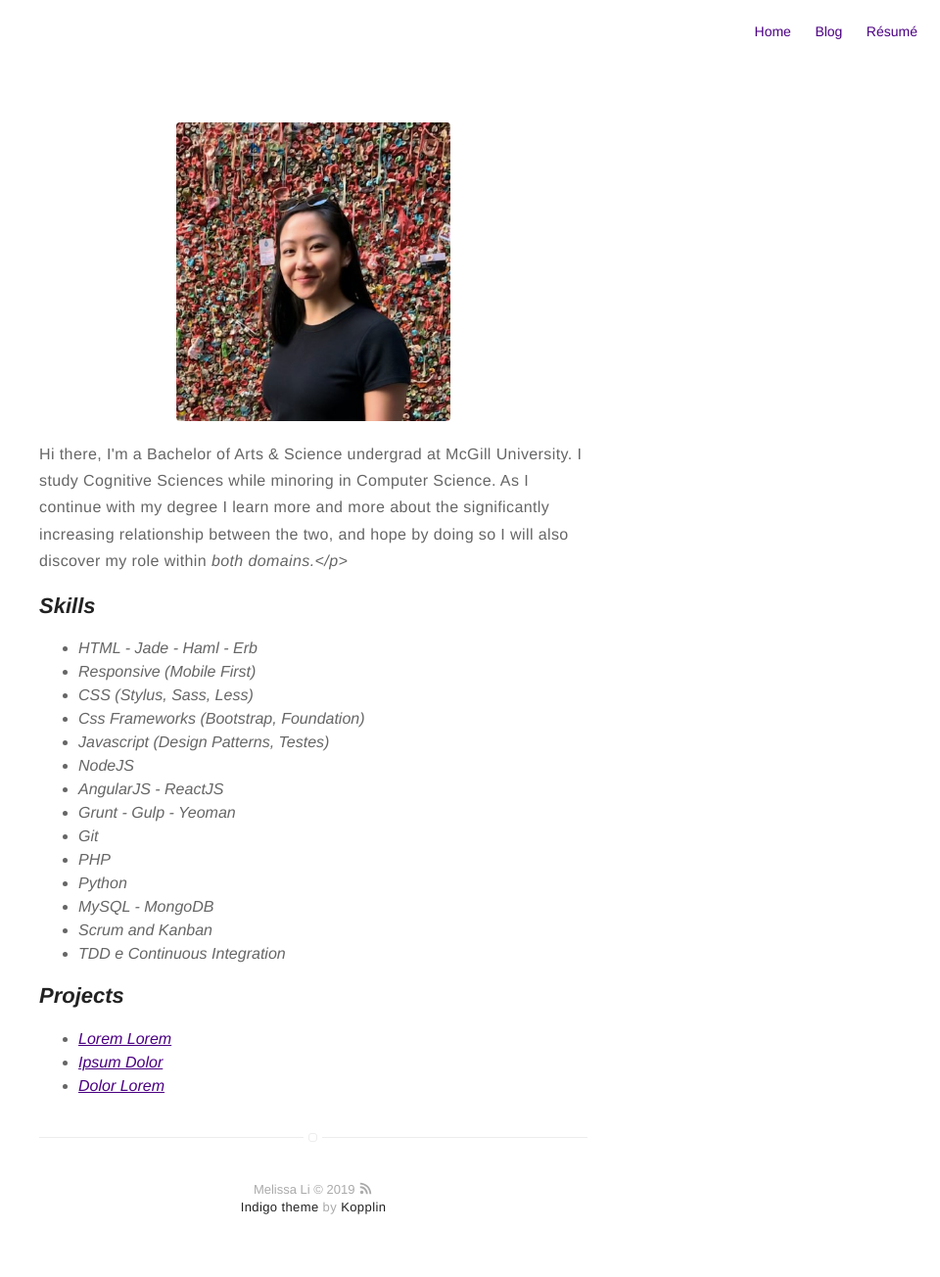
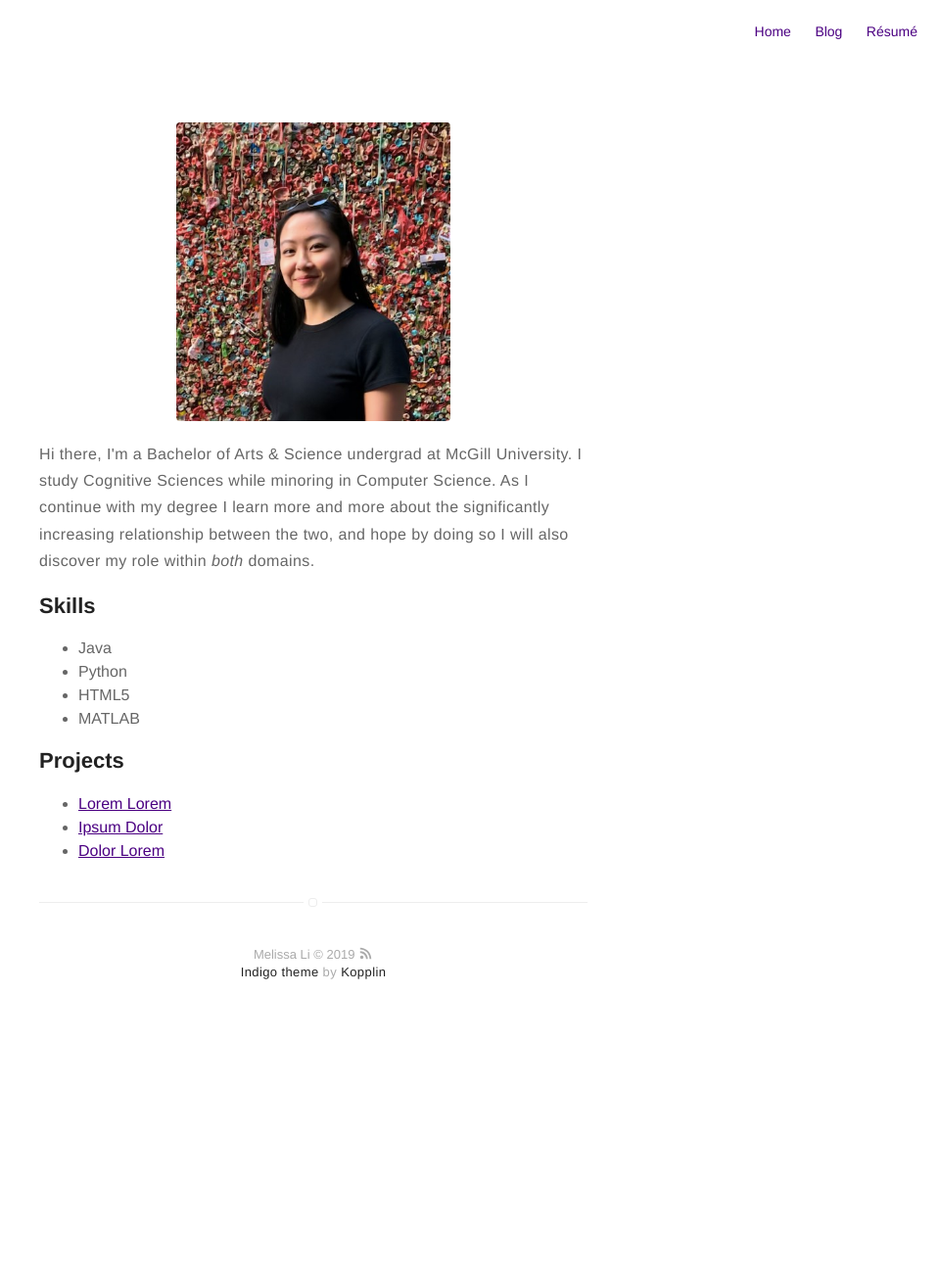
Before and after one commit to im-mel/im-mel.github.io, a Jekyll site: the page built from about.md, in a window 1280 px wide. Shown: the whole page at 98% size, without its empty margins (320-1280 px from the left). Built offline with Jekyll 4.4.1, drawn with Linux system fonts in a browser that asks for light colours; after the commit the page ends 1064 px from its top, so only the background shows below that.

Commit message:
Update about.md

```diff
--- a/about.md
+++ b/about.md
@@ -4,27 +4,18 @@ layout: page
 ---
 ![Profile Image]({{ site.url }}/{{ site.picture }})
 
-<p>Hi there, I'm a Bachelor of Arts & Science undergrad at McGill University. I study Cognitive Sciences while minoring in Computer Science. As I continue with my degree I learn more and more about the significantly increasing relationship between the two, and hope by doing so I will also discover my role within <em>both domains.</p>
+<p>Hi there, I'm a Bachelor of Arts & Science undergrad at McGill University. I study Cognitive Sciences while minoring in Computer Science. As I continue with my degree I learn more and more about the significantly increasing relationship between the two, and hope by doing so I will also discover my role within <em>both</em> domains.</p>
 
 
 
 <h2>Skills</h2>
 
 <ul class="skill-list">
-	<li>HTML - Jade - Haml - Erb</li>
-	<li>Responsive (Mobile First)</li>
-	<li>CSS (Stylus, Sass, Less)</li>
-	<li>Css Frameworks (Bootstrap, Foundation)</li>
-	<li>Javascript (Design Patterns, Testes)</li>
-	<li>NodeJS</li>
-	<li>AngularJS - ReactJS</li>
-	<li>Grunt - Gulp - Yeoman</li>
-	<li>Git</li>
-	<li>PHP</li>
+	<li>Java</li>
 	<li>Python</li>
-	<li>MySQL - MongoDB</li>
-	<li>Scrum and Kanban</li>
-	<li>TDD e Continuous Integration</li>
+	<li>HTML5</li>
+	<li>MATLAB</li>
+
 </ul>
 
 <h2>Projects</h2>
```
